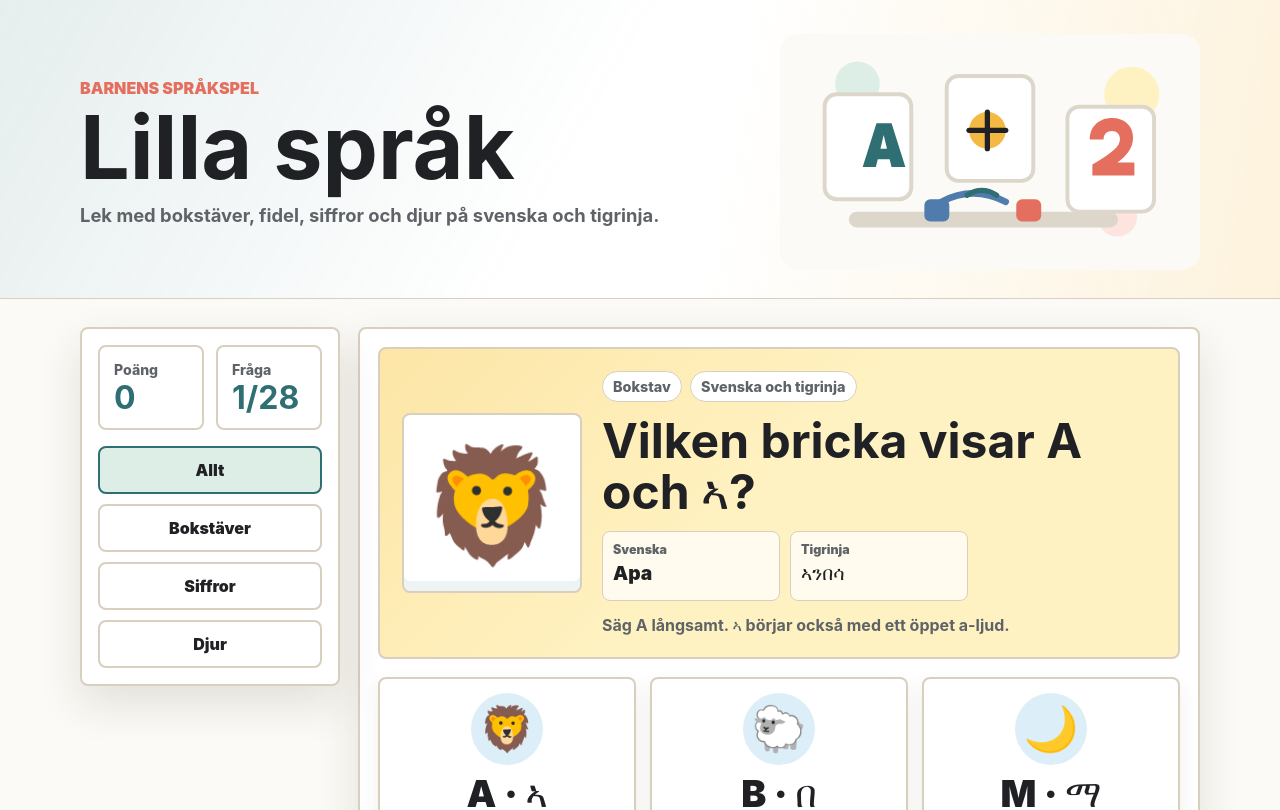
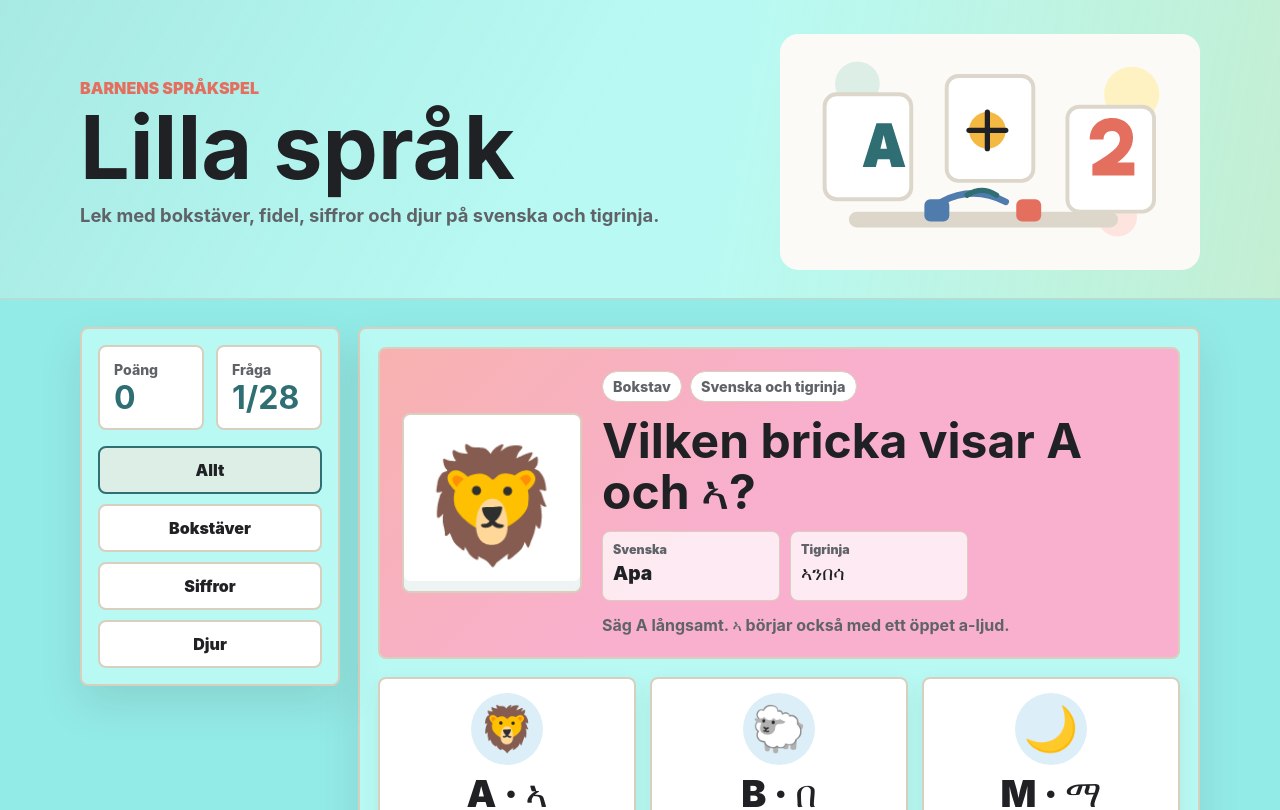
Before and after one commit to roza-belay/lilla-sprak, a React (Vite) app: page / in a window 1280 px wide. Shown: the top 810 px of the page. Built offline with nearby package versions, Linux system fonts and the light colour scheme.

Commit message:
added styles

```diff
--- a/src/index.css
+++ b/src/index.css
@@ -1,16 +1,16 @@
 :root {
   --color-ink: #202124;
   --color-muted: #5f6368;
-  --color-page: #fbfaf6;
-  --color-panel: #ffffff;
+  --color-page: #93ebe8;
+  --color-panel: #b8faf3;
   --color-border: #d8cfbf;
   --color-primary: #2f6f73;
   --color-primary-strong: #24585c;
-  --color-secondary: #f4b942;
+  --color-secondary: #e48282;
   --color-coral: #e46f5f;
   --color-blue: #4f7cac;
   --color-green-soft: #dceee5;
-  --color-yellow-soft: #fff2c2;
+  --color-yellow-soft: #f8b0ce;
   --color-red-soft: #fde4df;
   --color-sky-soft: #dceef7;
   --shadow-soft: 0 18px 44px rgba(58, 45, 25, 0.12);
```
